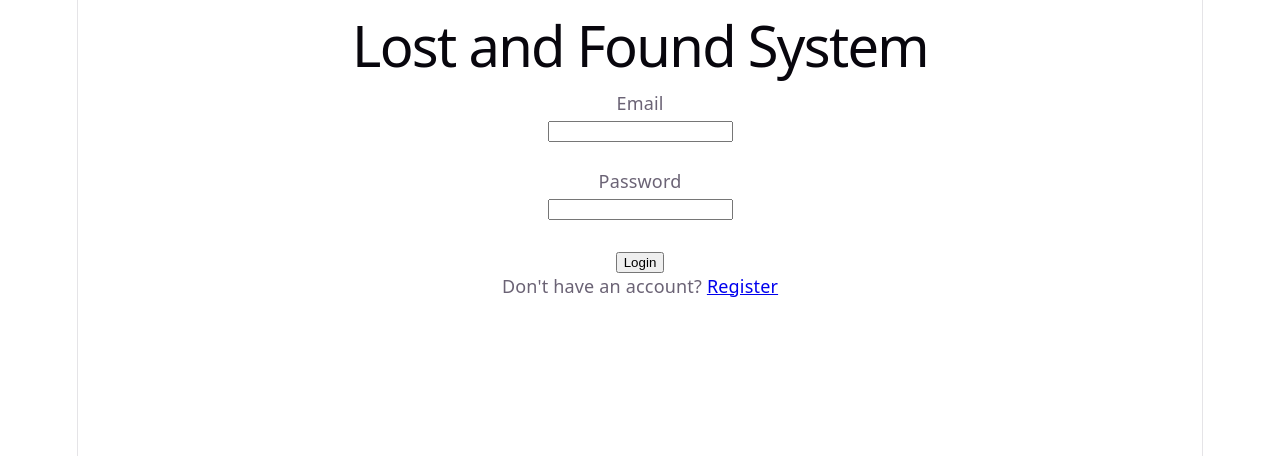
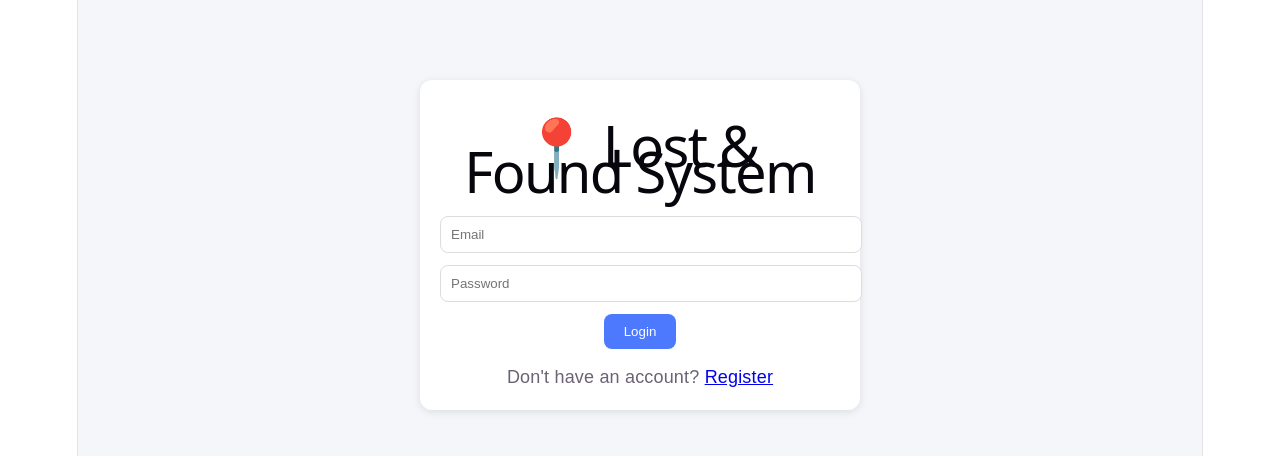
Before and after one commit to jsmndb/lost-found-system, a React (Vite) app in the folder client/client/: page / in a window 1280 px wide. Shown: the top 456 px of the page. Built offline with nearby package versions, Linux system fonts and the light colour scheme.

Commit message:
Redesign login and register pages

```diff
--- a/client/client/src/pages/LoginPage.jsx
+++ b/client/client/src/pages/LoginPage.jsx
@@ -3,6 +3,37 @@ import axios from "axios";
 import { Link } from "react-router-dom";
 import { useNavigate } from "react-router-dom";
 import { jwtDecode } from "jwt-decode";
+
+const pageStyle = {
+  padding: "30px",
+  fontFamily: "Arial",
+  background: "#f4f6f9",
+  minHeight: "100vh"
+};
+
+const cardStyle = {
+  background: "#fff",
+  padding: "20px",
+  borderRadius: "12px",
+  boxShadow: "0 2px 8px rgba(0,0,0,0.1)"
+};
+
+const buttonStyle = {
+  padding: "10px 20px",
+  background: "#4d79ff",
+  color: "#fff",
+  border: "none",
+  borderRadius: "8px",
+  cursor: "pointer"
+};
+
+const inputStyle = {
+  width: "100%",
+  padding: "10px",
+  marginBottom: "12px",
+  border: "1px solid #ddd",
+  borderRadius: "8px"
+};
 
 function LoginPage() {
   const [email, setEmail] = useState("");
@@ -41,46 +72,39 @@ function LoginPage() {
   };
 
   return (
-    <div>
-      <h1>Lost and Found System</h1>
+    <div style={pageStyle}>
+  <div
+    style={{
+      ...cardStyle,
+      maxWidth: "400px",
+      margin: "50px auto"
+    }}
+  >
+    <h1>📍 Lost & Found System</h1>
 
-      <form onSubmit={handleLogin}>
-        <div>
-          <label>Email</label>
-          <br />
     <input
       type="email"
-            value={email}
-            onChange={(e) =>
-              setEmail(e.target.value)
-            }
+      placeholder="Email"
+      style={inputStyle}
     />
-        </div>
 
-        <br />
-
-        <div>
-          <label>Password</label>
-          <br />
     <input
       type="password"
-            value={password}
-            onChange={(e) =>
-              setPassword(e.target.value)
-            }
+      placeholder="Password"
+      style={inputStyle}
     />
-        </div>
 
-        <br />
-
-        <button type="submit">
+    <button style={buttonStyle}>
       Login
     </button>
-      </form>
-       <p>
+
+      <p style={{ marginTop: "15px" }}>
     Don't have an account?{" "}
-            <Link to="/register">Register</Link>
+    <Link to="/register">
+      Register
+    </Link>
   </p>
+  </div>
 </div>
   );
 }
--- a/client/client/src/pages/RegisterPage.jsx
+++ b/client/client/src/pages/RegisterPage.jsx
@@ -1,6 +1,37 @@
 import { useState } from "react";
 import axios from "axios";
 import { Link } from "react-router-dom";
+
+const pageStyle = {
+  padding: "30px",
+  fontFamily: "Arial",
+  background: "#f4f6f9",
+  minHeight: "100vh"
+};
+
+const cardStyle = {
+  background: "#fff",
+  padding: "20px",
+  borderRadius: "12px",
+  boxShadow: "0 2px 8px rgba(0,0,0,0.1)"
+};
+
+const buttonStyle = {
+  padding: "10px 20px",
+  background: "#4d79ff",
+  color: "#fff",
+  border: "none",
+  borderRadius: "8px",
+  cursor: "pointer"
+};
+
+const inputStyle = {
+  width: "100%",
+  padding: "10px",
+  marginBottom: "12px",
+  border: "1px solid #ddd",
+  borderRadius: "8px"
+};
 
 function RegisterPage() {
   const [name, setName] = useState("");
@@ -28,55 +59,25 @@ function RegisterPage() {
   };
 
   return (
-    <div>
-      <h1>Register</h1>
+    <div style={pageStyle}>
+  <div
+    style={{
+      ...cardStyle,
+      maxWidth: "450px",
+      margin: "50px auto"
+    }}
+  >
+    <h1>Create Account</h1>
 
-      <form onSubmit={handleRegister}>
-        <input
-          type="text"
-          placeholder="Name"
-          value={name}
-          onChange={(e) =>
-            setName(e.target.value)
-          }
-        />
+    <input placeholder="Name" style={inputStyle} />
+    <input placeholder="Email" style={inputStyle} />
+    <input type="password" placeholder="Password" style={inputStyle} />
 
-        <br />
-        <br />
-
-        <input
-          type="email"
-          placeholder="Email"
-          value={email}
-          onChange={(e) =>
-            setEmail(e.target.value)
-          }
-        />
-
-        <br />
-        <br />
-
-        <input
-          type="password"
-          placeholder="Password"
-          value={password}
-          onChange={(e) =>
-            setPassword(e.target.value)
-          }
-        />
-
-        <br />
-        <br />
-
-        <button type="submit">
-          Register
-        </button>
-      </form>
-      <p>
-            Already have an account?{" "}
-            <Link to="/">Login</Link>
-        </p>
-    </div>
+    <button style={buttonStyle}>
+      Register
+    </button>
+  </div>
+</div>
   );
 }
 
```
Lines whose indentation alone changed are shown as unchanged.
